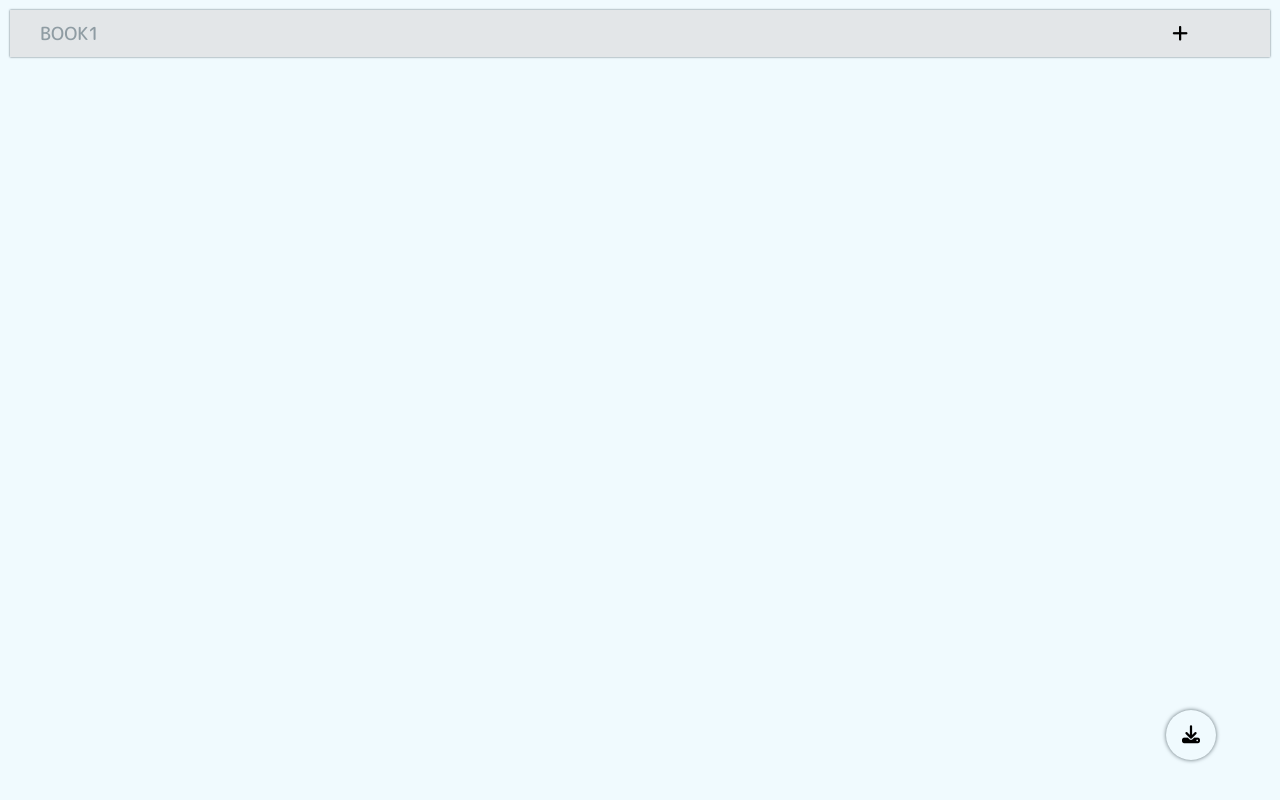
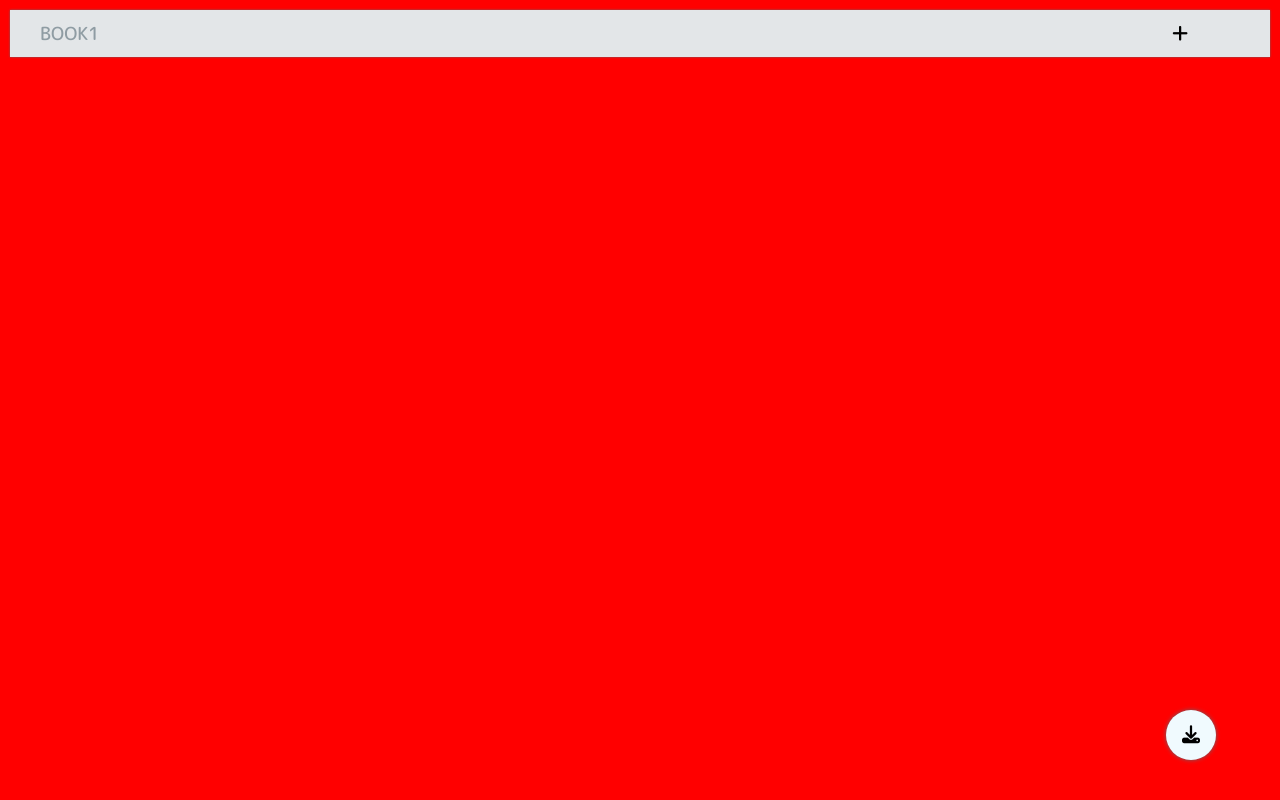
Before and after one commit to keiyakeiya/anki, a plain HTML site: page index.html in a window 1280 px wide. Drawn offline with Linux system fonts and the light colour scheme.

Commit message:
Update common.css

```diff
--- a/common.css
+++ b/common.css
@@ -1,7 +1,8 @@
 body {
   margin: 0;
   user-select: none;
-  background-color: hsl(200, 90%, 97%);
+/*   background-color: hsl(200, 90%, 97%); */
+  background-color: red;
   overscroll-behavior-y: none;
   font-family: 'M PLUS Rounded 1c', sans-serif;
 }
```
